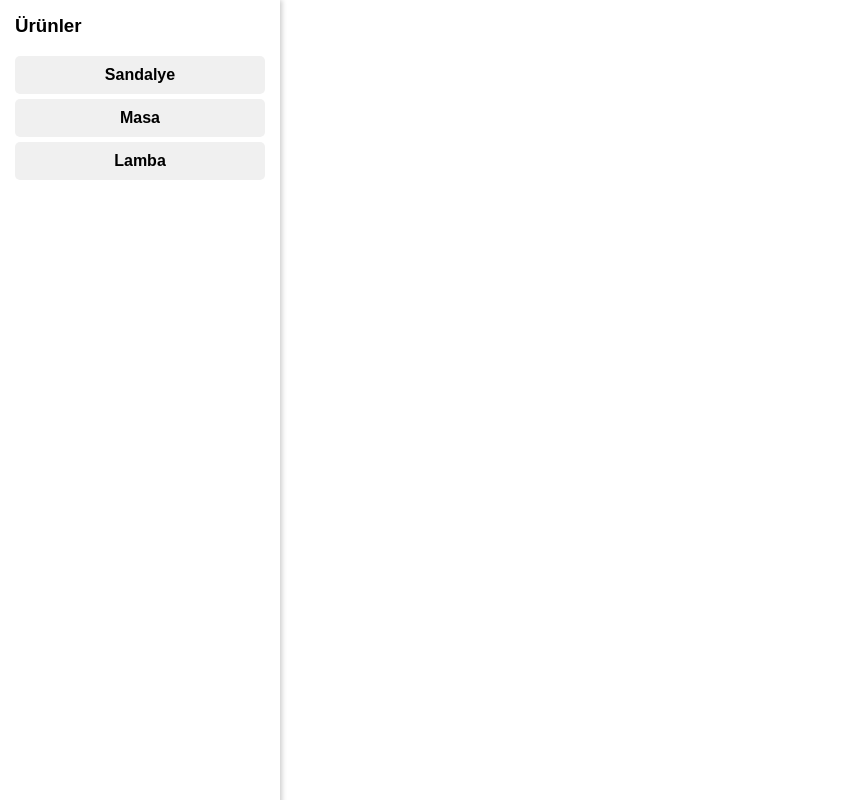
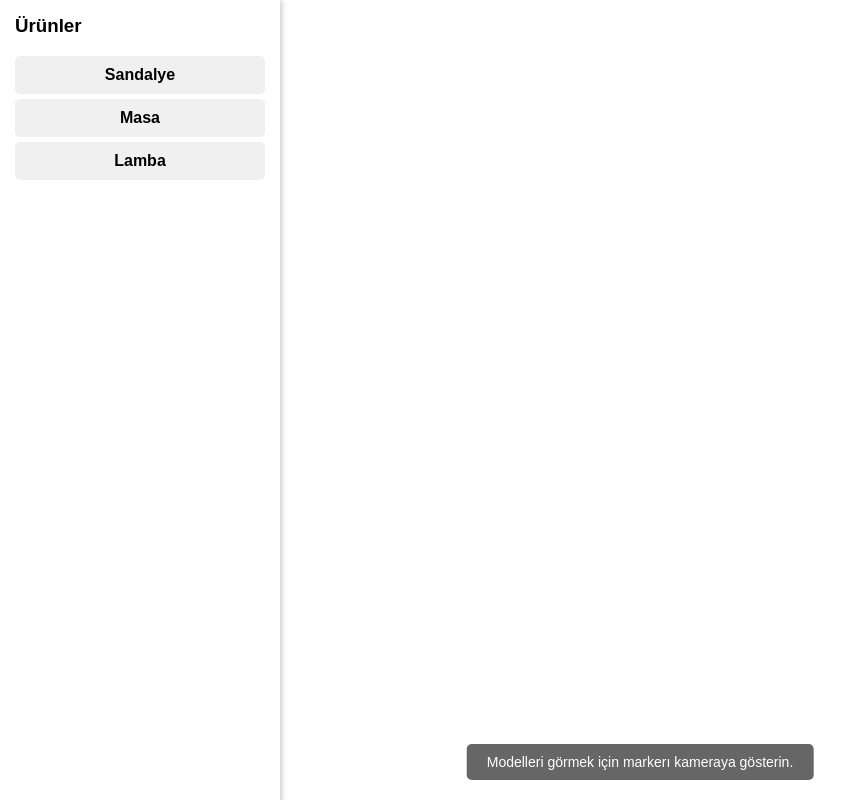
Before and after one commit to Cankncl/ar-web-app, a plain HTML site: page index.html in a window 1280 px wide. Both pictures are taken after a click on the item "Sandalye". Shown: the whole page, without its empty margins (0-862 px from the left). Drawn offline with Linux system fonts and the light colour scheme.

Commit message:
Update index.html

```diff
--- a/index.html
+++ b/index.html
@@ -36,6 +36,19 @@
     #model-list li:hover {
       background-color: #e0e0e0;
     }
+    #info-message {
+        position: fixed;
+        bottom: 20px;
+        left: 50%;
+        transform: translateX(-50%);
+        background-color: rgba(0, 0, 0, 0.6);
+        color: white;
+        padding: 10px 20px;
+        border-radius: 5px;
+        font-size: 14px;
+        z-index: 1001;
+        display: none; /* Başlangıçta gizli */
+    }
   </style>
 </head>
 <body style='margin : 0px; overflow: hidden;'>
@@ -46,23 +59,35 @@
       <a-asset-item id="table-model" src="./table.glb"></a-asset-item>
       <a-asset-item id="lamp-model" src="./lamp.glb"></a-asset-item>
     </a-assets>
-    <a-marker-camera type='pattern' preset='hiro'>
-    </a-marker-camera>
+    <a-marker-camera type='pattern' preset='hiro'></a-marker-camera>
   </a-scene>
 
   <div id="left-menu">
     <h3>Ürünler</h3>
     <ul id="model-list">
-      <li onclick="addModelToScene('chair-model', '0 0.5 0')">Sandalye</li>
-      <li onclick="addModelToScene('table-model', '0 0 0')">Masa</li>
-      <li onclick="addModelToScene('lamp-model', '0 1 0')">Lamba</li>
+      <li data-model="chair-model" data-position="0 0.5 0">Sandalye</li>
+      <li data-model="table-model" data-position="0 0 0">Masa</li>
+      <li data-model="lamp-model" data-position="0 1 0">Lamba</li>
     </ul>
   </div>
 
+  <div id="info-message">Modelleri görmek için markerı kameraya gösterin.</div>
+
   <script>
+    document.addEventListener('DOMContentLoaded', () => {
+      const modelList = document.getElementById('model-list');
       const marker = document.querySelector('a-marker-camera');
+      const infoMessage = document.getElementById('info-message');
 
-    function addModelToScene(modelId, position) {
+      modelList.addEventListener('click', (event) => {
+        const listItem = event.target.closest('li');
+        if (!listItem) return;
+
+        const modelId = listItem.dataset.model;
+        const position = listItem.dataset.position;
+
+        console.log(`'${modelId}' modeline tıklandı. Sahneye ekleniyor...`);
+
         // Önceki modeli sil
         const existingModel = marker.querySelector('.current-model');
         if (existingModel) {
@@ -77,7 +102,14 @@
 
         // Markera modeli ekle
         marker.appendChild(product);
-    }
+
+        // Kullanıcıya geri bildirim ver
+        infoMessage.style.display = 'block';
+        setTimeout(() => {
+            infoMessage.style.display = 'none';
+        }, 3000);
+      });
+    });
   </script>
 </body>
 </html>
```
Lines whose indentation alone changed are shown as unchanged.
